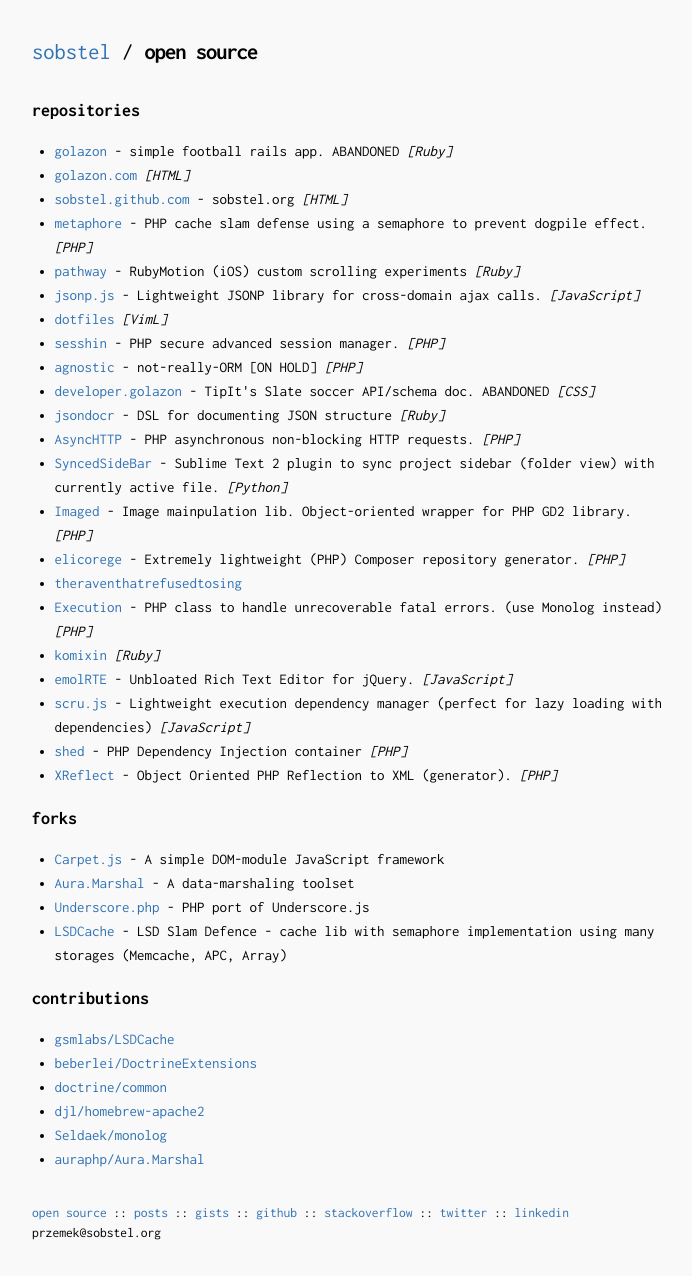
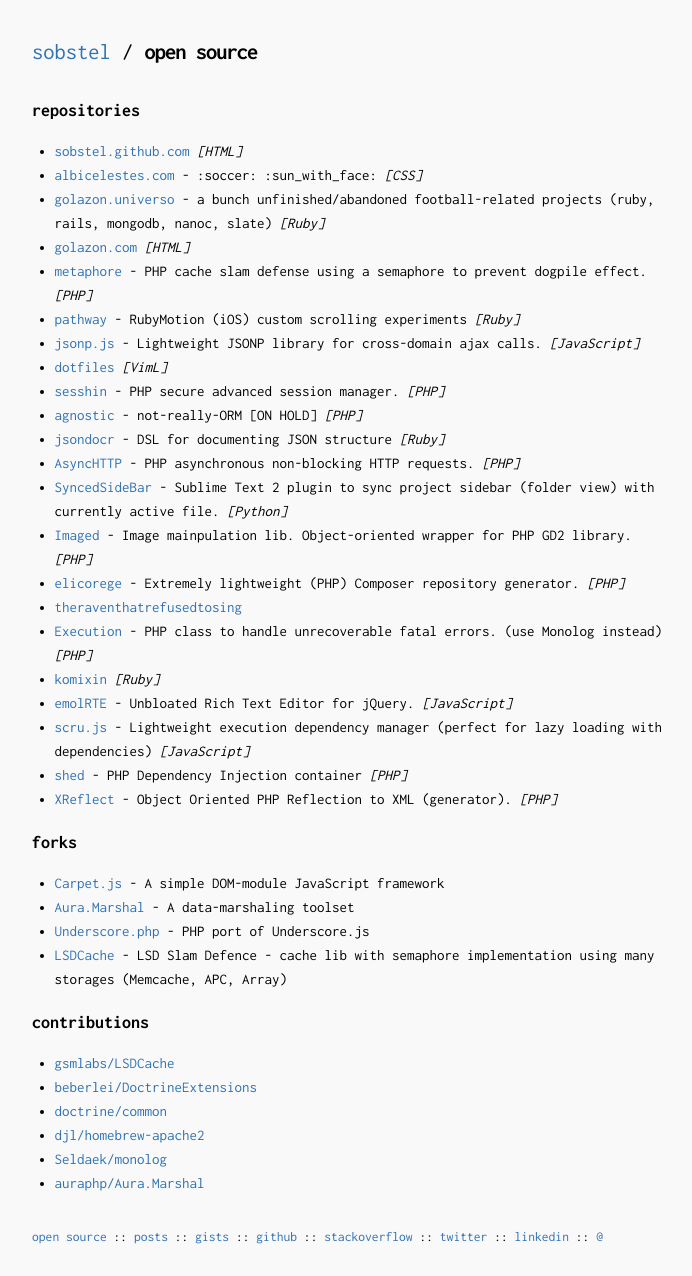
Before and after one commit to sobstel/sobstel.github.com, a Jekyll site: the page built from open-source.html, in a window 1280 px wide. Shown: the whole page, without its empty margins (292-984 px from the left). Built offline with Jekyll 4.4.1, drawn with Linux system fonts in a browser that asks for light colours.

Commit message:
Sun, 22 Nov 2015 14:19:05 +0100

```diff
--- a/_data/meta.yml
+++ b/_data/meta.yml
@@ -1,2 +1,2 @@
 ---
-gists-last-read: '2015-11-15T19:58:57Z'
+gists-last-read: '2015-11-22T13:19:06Z'
--- a/_data/repos.yml
+++ b/_data/repos.yml
@@ -1,20 +1,27 @@
 ---
-- name: golazon
-  full_name: sobstel/golazon
-  html_url: https://github.com/sobstel/golazon
-  description: simple football rails app. ABANDONED
+- name: sobstel.github.com
+  full_name: sobstel/sobstel.github.com
+  html_url: https://github.com/sobstel/sobstel.github.com
+  description: ''
+  fork: false
+  language: HTML
+- name: albicelestes.com
+  full_name: sobstel/albicelestes.com
+  html_url: https://github.com/sobstel/albicelestes.com
+  description: ":soccer: :sun_with_face:"
+  fork: false
+  language: CSS
+- name: golazon.universo
+  full_name: sobstel/golazon.universo
+  html_url: https://github.com/sobstel/golazon.universo
+  description: a bunch unfinished/abandoned football-related projects (ruby, rails,
+    mongodb, nanoc, slate)
   fork: false
   language: Ruby
 - name: golazon.com
   full_name: sobstel/golazon.com
   html_url: https://github.com/sobstel/golazon.com
   description: ''
-  fork: false
-  language: HTML
-- name: sobstel.github.com
-  full_name: sobstel/sobstel.github.com
-  html_url: https://github.com/sobstel/sobstel.github.com
-  description: sobstel.org
   fork: false
   language: HTML
 - name: metaphore
@@ -53,12 +60,6 @@
   description: not-really-ORM [ON HOLD]
   fork: false
   language: PHP
-- name: developer.golazon
-  full_name: sobstel/developer.golazon
-  html_url: https://github.com/sobstel/developer.golazon
-  description: TipIt's Slate soccer API/schema doc. ABANDONED
-  fork: false
-  language: CSS
 - name: jsondocr
   full_name: sobstel/jsondocr
   html_url: https://github.com/sobstel/jsondocr
--- a/_layouts/default.html
+++ b/_layouts/default.html
@@ -26,8 +26,8 @@
     <a href="https://github.com/sobstel/?tab=repositories">github</a> ::
     <a href="http://stackoverflow.com/users/219272/sobstel">stackoverflow</a> ::
     <a href="https://twitter.com/sobstel">twitter</a> ::
-    <a href="https://www.linkedin.com/in/sobstel">linkedin</a><br/>
-    przemek&#64;sobstel.org
+    <a href="https://www.linkedin.com/in/sobstel">linkedin</a> ::
+    <a href="mailto:przemek&#64;sobstel.org">@</a>
   </p>
 </div>
 </body>
```
Also changed, not shown: feed.xml (deleted, +0 -30 lines).
